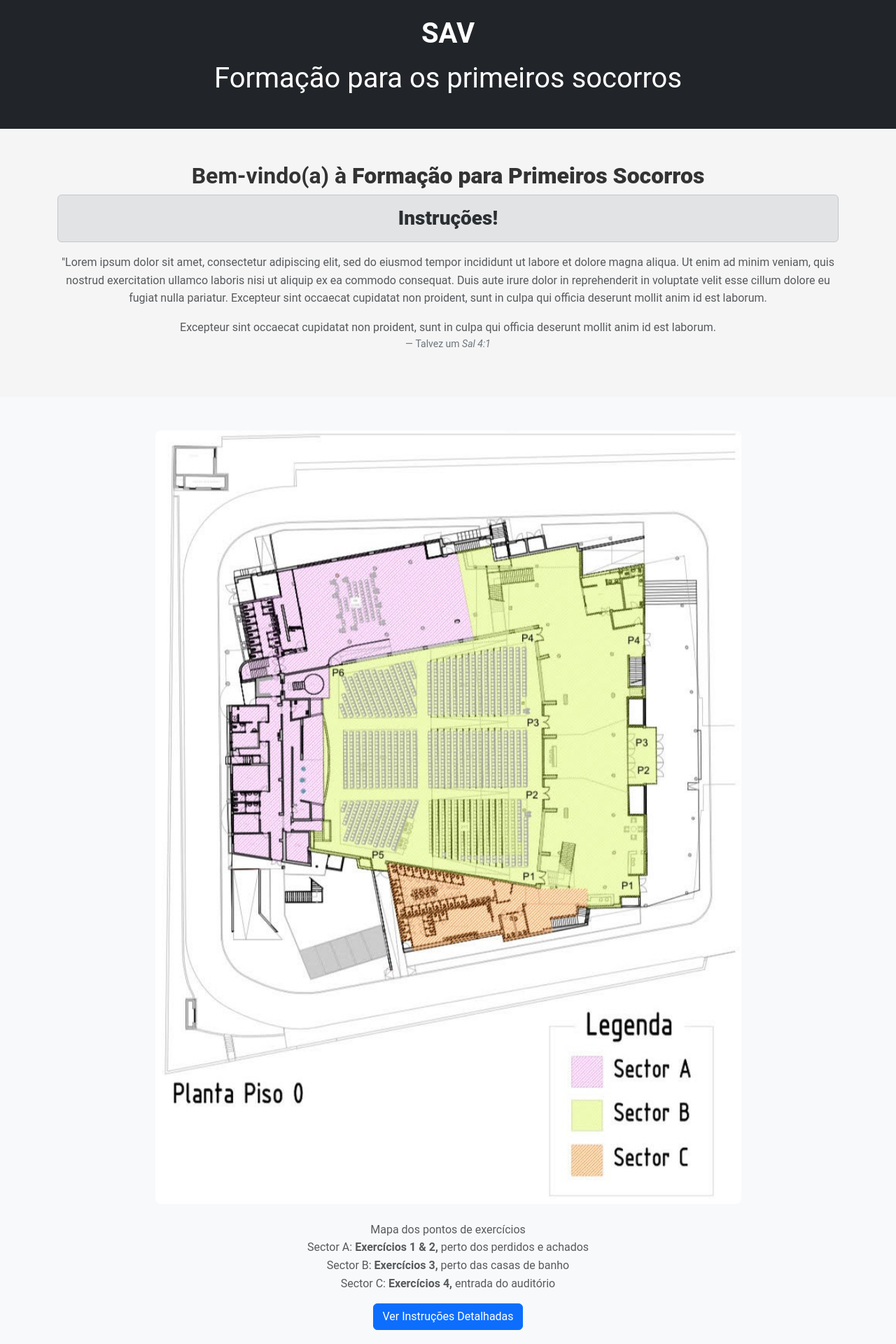
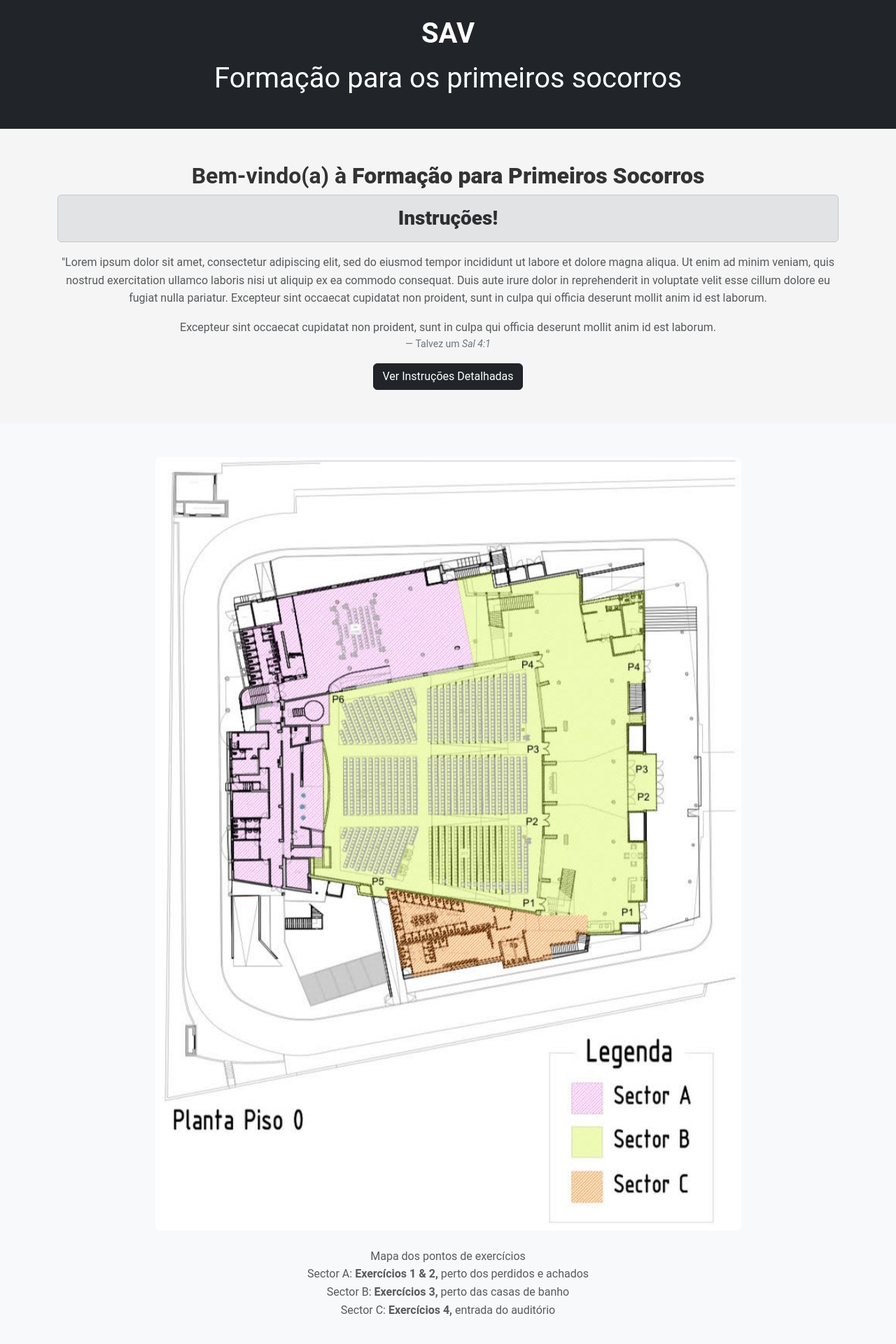
Before and after one commit to aubaro01/Prsocorros, a React (Create React App) app: page / in a window 1280 px wide. Shown: the top 1920 px of the page at 70% size. Built offline with nearby package versions, Linux system fonts and the light colour scheme.

Commit message:
Update pageMain.js

```diff
--- a/src/pages/pageMain.js
+++ b/src/pages/pageMain.js
@@ -69,6 +69,9 @@ export default function LandingPage() {
           <figcaption class="blockquote-footer">
             Talvez um <cite title="Source Title">Sal 4:1</cite>
           </figcaption>
+          <Button variant="btn btn-dark" onClick={() => setShowModal(true)}>
+              Ver Instruções Detalhadas
+            </Button>
         </section>
 
         {/* Image Section */}
@@ -85,10 +88,6 @@ export default function LandingPage() {
               Sector B: <strong>Exercícios 3,</strong> perto das casas de banho<br />
               Sector C: <strong>Exercícios 4,</strong> entrada do auditório<br />
             </p>
-            {/* Botão para abrir o modal com as instruções */}
-            <Button variant="primary" onClick={() => setShowModal(true)}>
-              Ver Instruções Detalhadas
-            </Button>
           </div>
         </section>
 
@@ -160,8 +159,6 @@ export default function LandingPage() {
           Todos os direitos reservados.
         </p>
       </footer>
-
-       {/* Modal com as instruções */}
        <Modal show={showModal} onHide={() => setShowModal(false)}>
         <Modal.Header closeButton>
           <Modal.Title>Instruções Detalhadas para os Exercícios</Modal.Title>
```
